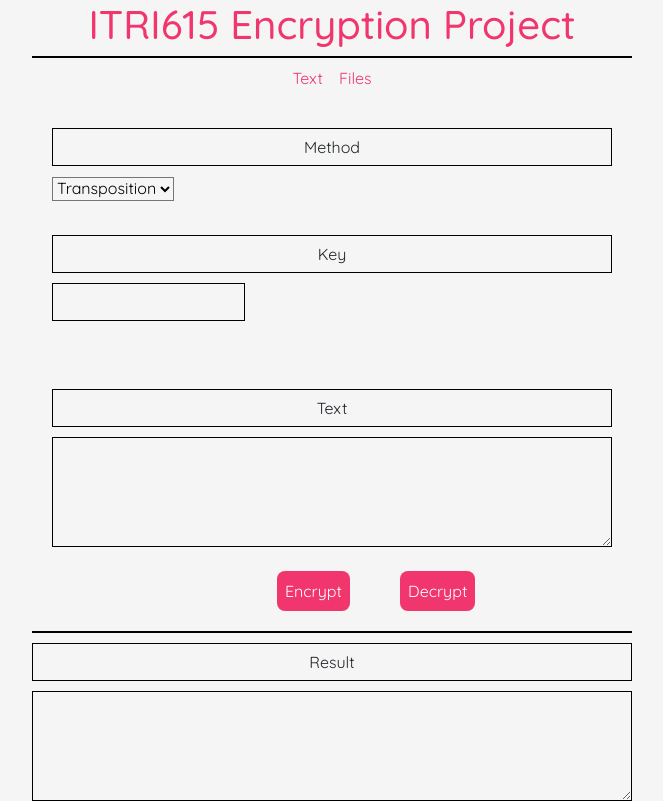
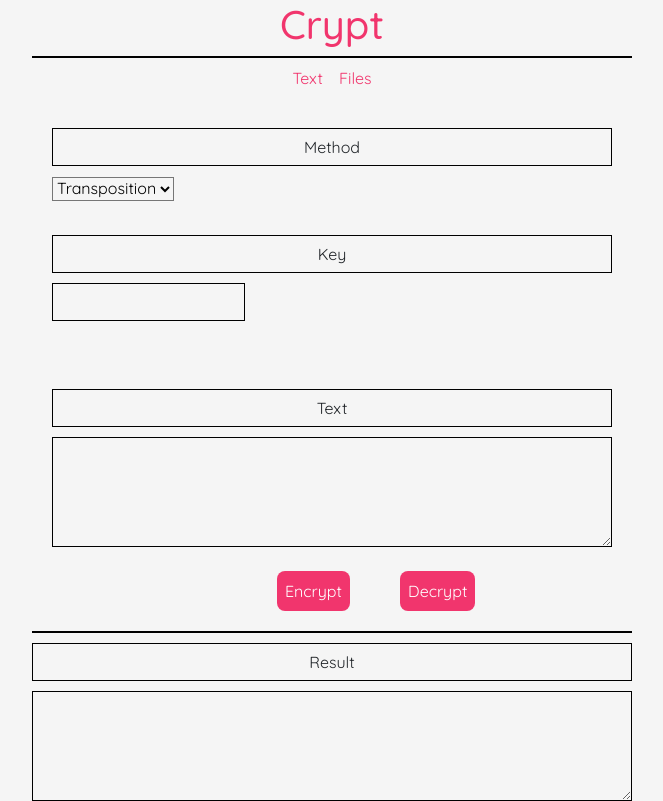
Before and after one commit to DeradoZA/ITRI615-Encryption-Project, a React (Create React App) app in the folder crypt-site/: page / in a window 1280 px wide. Shown: the whole page, without its empty margins (308-971 px from the left). Built offline with nearby package versions, Linux system fonts and the light colour scheme.

Commit message:
changed crypt site header

```diff
--- a/crypt-site/src/Header.js
+++ b/crypt-site/src/Header.js
@@ -1,7 +1,7 @@
 function Header(){
     return(
         <div className="header">
-            <h1>ITRI615 Encryption Project</h1>
+            <h1>Crypt</h1>
         </div>
     );
 }
```
